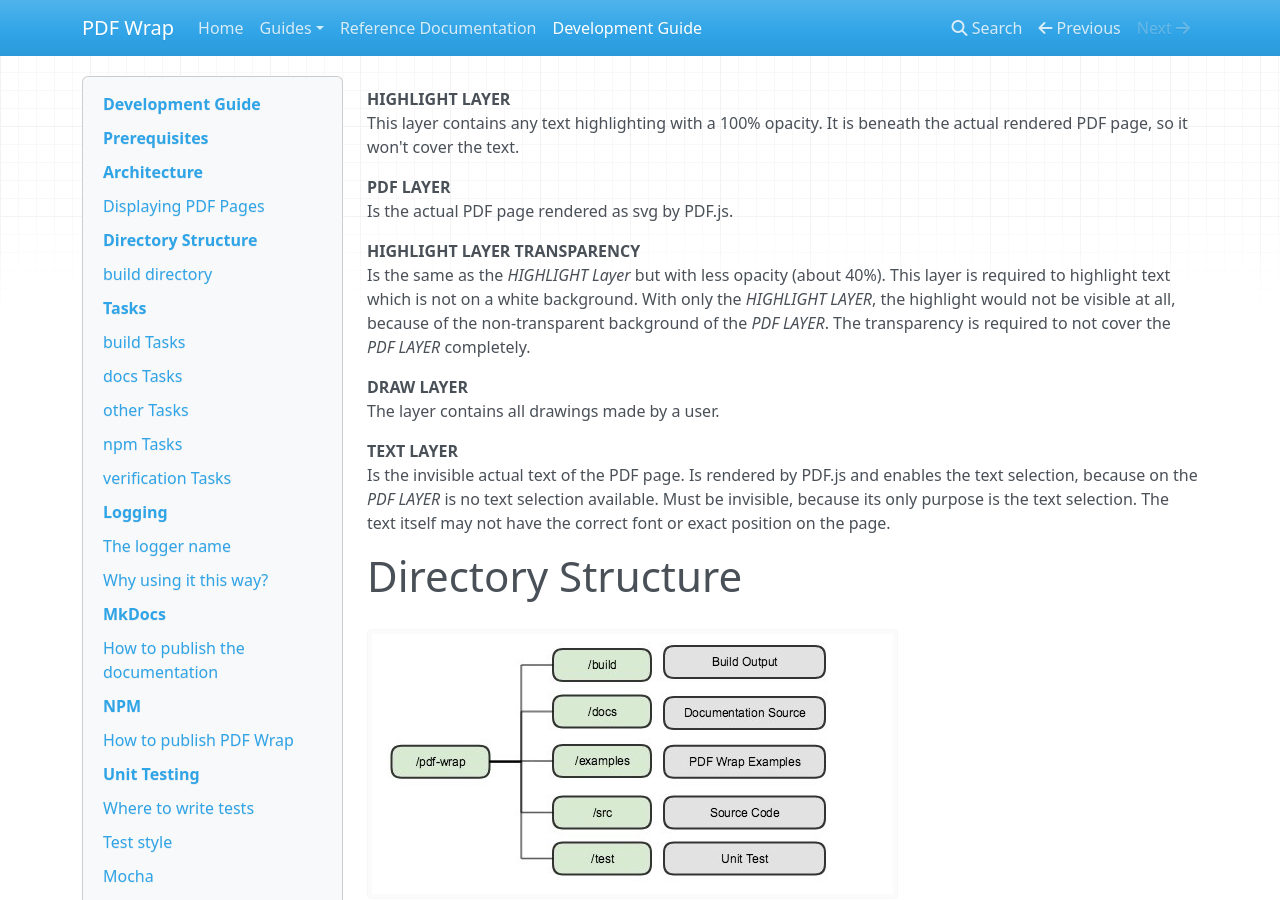
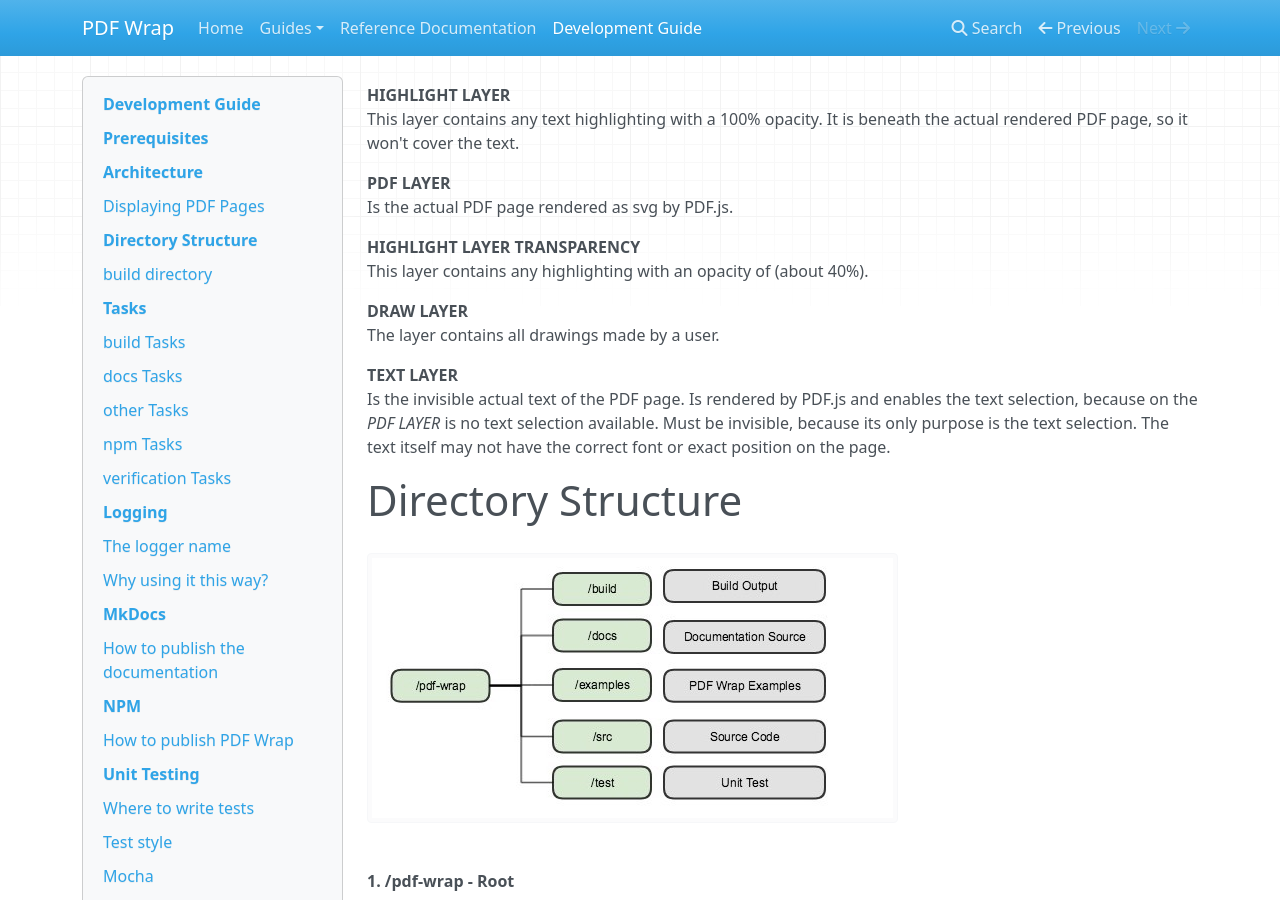
Before and after one commit to fluxapps/pdf-wrap, an MkDocs documentation site: the page built from docs/development-guide.md, in a window 1280 px wide and 900 px high, scrolled down 1566 px. Built offline with MkDocs 1.6.1, drawn with Linux system fonts in a browser that asks for light colours; nearby versions of some CDN libraries; old or Windows-style settings are respelled for this version of MkDocs; some of the changed text lies outside the part shown.

```diff
--- a/docs/development-guide.md
+++ b/docs/development-guide.md
@@ -42,11 +43,7 @@ rendered PDF page, so it won't cover the text.
 Is the actual PDF page rendered as svg by PDF.js.
 
 **HIGHLIGHT LAYER TRANSPARENCY**<br>
-Is the same as the *HIGHLIGHT Layer* but with less opacity (about 40%). This layer
-is required to highlight text which is not on a white background. With only
-the *HIGHLIGHT LAYER*, the highlight would not be visible at all, because of the
-non-transparent background of the *PDF LAYER*. The transparency is required
-to not cover the *PDF LAYER* completely.
+This layer contains any highlighting with an opacity of (about 40%).
 
 **DRAW LAYER**<br>
 The layer contains all drawings made by a user.
```
Also changed, not shown: other parts of docs/development-guide.md (+1 -0 lines), docs/reference-documentation.md (+2 -1 lines), docs/resources/img/pdf_wrap_pages_structure.jpeg.
